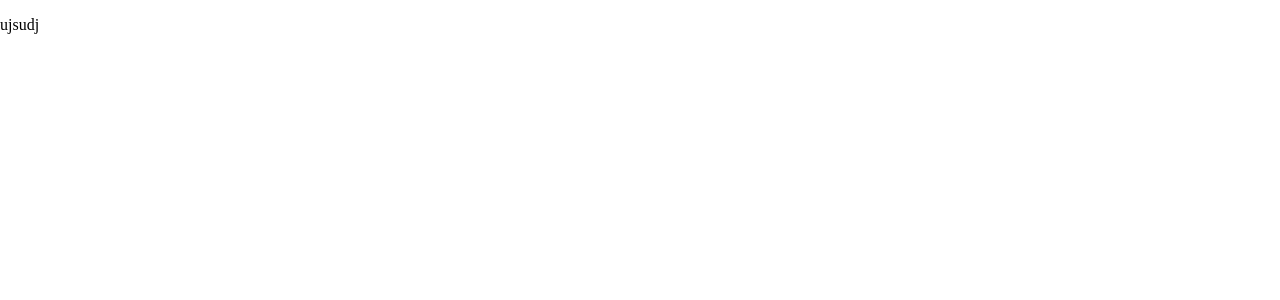
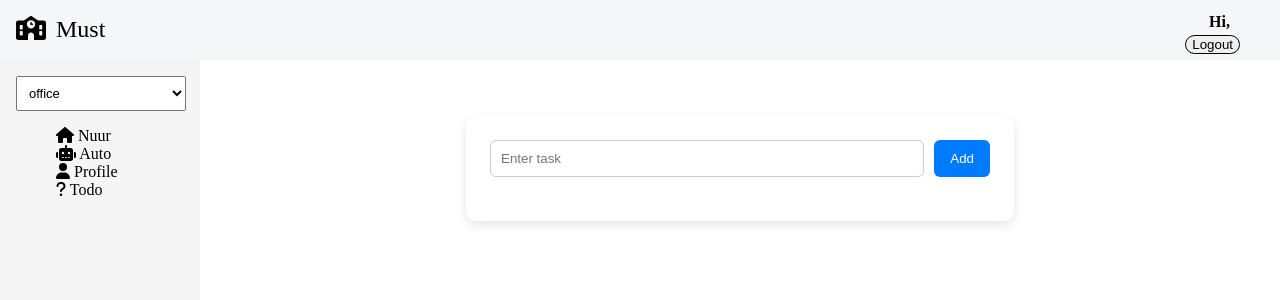
Before and after one commit to 4mga-tech/task2, a React (Create React App) app: page /todo in a window 1280 px wide. Shown: the top 300 px of the page. Built offline with nearby package versions, Linux system fonts and the light colour scheme.

Commit message:
routing done

```diff
--- a/src/App.js
+++ b/src/App.js
@@ -1,21 +1,24 @@
-import {BrowserRouter as Router,Routes,Route} from "react-router-dom";
+import { BrowserRouter as Router, Routes, Route } from "react-router-dom";
 import Login from "./task1/Login";
 import Home from "./task2/Home";
 import Auto from "./task2/Auto";
 import Profile from "./task2/Profile";
 import Todo from "./task2/Todo";
+import Layout from "./task2/components/Layout";
 function App() {
   return (
-   <Router>
+    <Router>
       <Routes>
-        <Route path="/" element={<Home />}/>
-        <Route path="/login" element={<Login />}/>
-        <Route path="/auto" element={<Auto />}/>
-        <Route path="/profile" element={<Profile />}/>
-        <Route path="/todo" element={<Todo />}/>
+        <Route path="/" element={<Home />} />
+        <Route path="/login" element={<Login />} />
+        <Route element={<Layout/>}>
+
+        <Route path="/profile" element={<Profile />} />
+        <Route path="/todo" element={<Todo />} />
+        <Route path="/auto" element={<Auto />} />
+        </Route>
       </Routes>
-      </Router>
-    // <Home/>
+    </Router>
   );
 }
 
--- a/src/task1/Login.js
+++ b/src/task1/Login.js
@@ -1,36 +1,66 @@
-import "./Login.css"
-import React,{useState} from "react";
-import {FontAwesomeIcon} from "@fortawesome/react-fontawesome";
+import "./Login.css";
+import React, { useState } from "react";
+import { FontAwesomeIcon } from "@fortawesome/react-fontawesome";
 import { faEnvelope, faXmark } from "@fortawesome/free-solid-svg-icons";
+import { useNavigate } from "react-router-dom";
 
 function Login() {
-    const [email, setEmail] = useState('');
-    const [password, setPassword] = useState('');
+  const [email, setEmail] = useState("");
+  const [password, setPassword] = useState("");
+  const [error, setError] = useState("");
+  const defaultEmail = "Comeon@gmail.com";
+  const defaultPassword = "123";
 
-    const handleSubmit = (e) => {
-        e.preventDefault();
-        console.log('Email:', email);
-        console.log('Password:', password);
+  const navigate = useNavigate();
+
+  const handleLogin = (e) => {
+    e.preventDefault();
+    if (email === defaultEmail && password === defaultPassword) {
+      localStorage.setItem("token", "123456");
+      localStorage.setItem("userEmail", email);
+      navigate("/");
+    } else {
+      setError("Email or password is wrong");
     }
+  };
 
   return (
     <div className="container">
-        <div className="font"><FontAwesomeIcon icon={faXmark} /></div>
+      <div className="font">
+        <FontAwesomeIcon icon={faXmark} />
+      </div>
       <h1>Login Form</h1>
-      <form onSubmit={handleSubmit}>
+      <form onSubmit={handleLogin}>
         <div className="input">
-            <label htmlFor="email">Email or phone:</label> <br/>
-            <input type="email" id="email" size={50} value={email} onChange={(e) => setEmail(e.target.value)}required />
-        </div> <br/>
+          <label htmlFor="email">Email or phone:</label> <br />
+          <input
+            type="email"
+            id="email"
+            size={50}
+            value={email}
+            onChange={(e) => setEmail(e.target.value)}
+            required
+          />
+        </div>
+        <br />
         <div className="input">
-            <label htmlFor="password">Password:</label> <br/>
-            <input type="password" id="password" size={50} value={password} onChange={(e) => setPassword(e.target.value)}required />
+          <label htmlFor="password">Password:</label> <br />
+          <input
+            type="password"
+            id="password"
+            size={50}
+            value={password}
+            onChange={(e) => setPassword(e.target.value)}
+            required
+          />
         </div>
+        {error && <div style={{ color: "red", marginTop: "10px" }}>{error}</div>}
         <div className="forgot">Forgot Password?</div>
         <button className="loginbtn" type="submit">Login</button>
       </form>
-      <div className="signup">Not a Member? <span> Signup now </span></div>
+      <div className="signup">Not a Member? <span>Signup now</span></div>
     </div>
   );
 }
+
 export default Login;
--- a/src/task2/Home.css
+++ b/src/task2/Home.css
@@ -48,6 +48,7 @@ select {
   font-size: 16px;
   width: 170px;
   font-size: 13px;
+  margin-bottom: 0px;
 }
 .menu-list {
   /* padding-left: 0px; */
@@ -164,5 +165,5 @@ h2{
   font-size: 16px;
   position: absolute;
   top: 0;
-  right:40px ;
+  right:50px ;
 }
--- a/src/task2/Home.js
+++ b/src/task2/Home.js
@@ -1,5 +1,5 @@
 import "./Home.css";
-import React, { useState } from "react";
+import React, { useEffect, useState } from "react";
 import { FontAwesomeIcon } from "@fortawesome/react-fontawesome";
 import {
   faSchool,
@@ -9,13 +9,19 @@ import {
   faQuestion,
 } from "@fortawesome/free-solid-svg-icons";
 import { Link, Navigate } from "react-router-dom";
+import { useNavigate } from "react-router-dom";
 
 function Home() {
+  const navigate = useNavigate();
   const handleLogout = () => {
     localStorage.removeItem('token');
-    Navigate('/login');
+    navigate('/login');
   };
-
+useEffect(() => {
+const token = localStorage.getItem('token');
+if(!token){
+  navigate('/login');
+}}, [navigate])
   const [toggleStates, setToggleStates] = useState(Array(12).fill(false));
   const songolt = ["office", "home", "skool"];
   const cards = [
--- a/src/task2/Todo.css
+++ b/src/task2/Todo.css
@@ -0,0 +1,76 @@
+.todo-container {
+  background: #fff;
+  padding: 24px;
+  max-width: 500px;
+  margin: 40px auto;
+  border-radius: 10px;
+  box-shadow: 0 4px 12px rgba(0, 0, 0, 0.1);
+  font-family: 'Segoe UI', sans-serif;
+}
+
+.todo-container h2 {
+  text-align: center;
+  margin-bottom: 20px;
+  color: #333;
+}
+
+.todo-input {
+  display: flex;
+  gap: 10px;
+  margin-bottom: 20px;
+}
+
+.todo-input input {
+  flex: 1;
+  padding: 10px;
+  border: 1px solid #ccc;
+  border-radius: 6px;
+}
+
+.todo-input button {
+  padding: 10px 16px;
+  background-color: #007bff;
+  border: none;
+  color: white;
+  border-radius: 6px;
+  cursor: pointer;
+  transition: background-color 0.2s ease;
+}
+
+.todo-input button:hover {
+  background-color: #0056b3;
+}
+
+.todo-list {
+  list-style: none;
+  padding: 0;
+}
+
+.todo-item {
+  background: #f5f5f5;
+  border: 1px solid #ddd;
+  padding: 12px;
+  border-radius: 6px;
+  margin-bottom: 10px;
+  display: flex;
+  justify-content: space-between;
+  align-items: center;
+}
+
+.todo-item button {
+  margin-left: 8px;
+  padding: 6px 12px;
+  background-color: #28a745;
+  color: white;
+  border: none;
+  border-radius: 4px;
+  cursor: pointer;
+}
+
+.todo-item button:last-child {
+  background-color: #dc3545;
+}
+
+.todo-item button:hover {
+  opacity: 0.9;
+}
--- a/src/task2/Todo.js
+++ b/src/task2/Todo.js
@@ -1,8 +1,62 @@
+import React, { useState } from "react";
+import "./Todo.css";
+
 function Todo() {
+  const [tasks, setTasks] = useState([]);
+  const [input, setInput] = useState("");
+  const [editingIndex, setEditingIndex] = useState(null);
+
+  const handleAdd = () => {
+    if (input.trim() === "") return;
+
+    if (editingIndex !== null) {
+      const updated = [...tasks];
+      updated[editingIndex] = input;
+      setTasks(updated);
+      setEditingIndex(null);
+    } else {
+      setTasks([...tasks, input]);
+    }
+
+    setInput("");
+  };
+
+  const handleEdit = (index) => {
+    setInput(tasks[index]);
+    setEditingIndex(index);
+  };
+
+  const handleDelete = (index) => {
+    const updated = tasks.filter((_, i) => i !== index);
+    setTasks(updated);
+  };
+
   return (
-    <div>
-      <p>ujsudj</p>
+    <div className="todo-container">
+      <div className="todo-input">
+        <input
+          type="text"
+          value={input}
+          placeholder="Enter task"
+          onChange={(e) => setInput(e.target.value)}
+        />
+        <button onClick={handleAdd}>
+          {editingIndex !== null ? "Fix" : "Add"}
+        </button>
+      </div>
+      <ul className="todo-list">
+        {tasks.map((task, index) => (
+          <li key={index} className="todo-item">
+            <span>{task}</span>
+            <div>
+              <button onClick={() => handleEdit(index)}>Fix</button>
+              <button onClick={() => handleDelete(index)}>Delete</button>
+            </div>
+          </li>
+        ))}
+      </ul>
     </div>
   );
 }
+
 export default Todo;
--- /dev/null
+++ b/src/task2/components/Layout.js
@@ -0,0 +1,58 @@
+import React, { useState, useEffect } from 'react';
+import { Outlet, Link, useNavigate } from 'react-router-dom';
+import { FontAwesomeIcon } from "@fortawesome/react-fontawesome";
+import {
+  faSchool, faHouse, faRobot, faUser, faQuestion
+} from "@fortawesome/free-solid-svg-icons";
+import "./Layout.css";
+
+const Layout = () => {
+  const navigate = useNavigate();
+  const [userEmail, setUserEmail] = useState("");
+
+  const songolt = ["office", "home", "skool"];
+
+  useEffect(() => {
+    const email = localStorage.getItem("userEmail");
+    if (email) {
+      setUserEmail(email);
+    }
+  }, []);
+
+  const handleLogout = () => {
+    localStorage.removeItem("token");
+    localStorage.removeItem("userEmail");
+    navigate("/login");
+  };
+
+  return (
+    <div className="layout">
+      <div className="header">
+        <FontAwesomeIcon icon={faSchool} style={{ marginRight: "10px" }} />
+        <Link to="/">Must</Link>
+        <h2>Hi, {userEmail}</h2>
+        <button className="logout" onClick={handleLogout}>Logout</button>
+      </div>
+
+      <div className="menu">
+        <select>
+          {songolt.map((s, i) => <option key={i}>{s}</option>)}
+        </select>
+        <div className="menu-list">
+          <ul>
+            <li><FontAwesomeIcon icon={faHouse} /> <Link to="/">Nuur</Link></li>
+            <li><FontAwesomeIcon icon={faRobot} /> <Link to="/auto">Auto</Link></li>
+            <li><FontAwesomeIcon icon={faUser} /> <Link to="/profile">Profile</Link></li>
+            <li><FontAwesomeIcon icon={faQuestion} /> <Link to="/todo">Todo</Link></li>
+          </ul>
+        </div>
+      </div>
+
+      <div className="main-content">
+        <Outlet />
+      </div>
+    </div>
+  );
+};
+
+export default Layout;
```
Also changed, not shown: src/task2/components/Layout.css (added).
